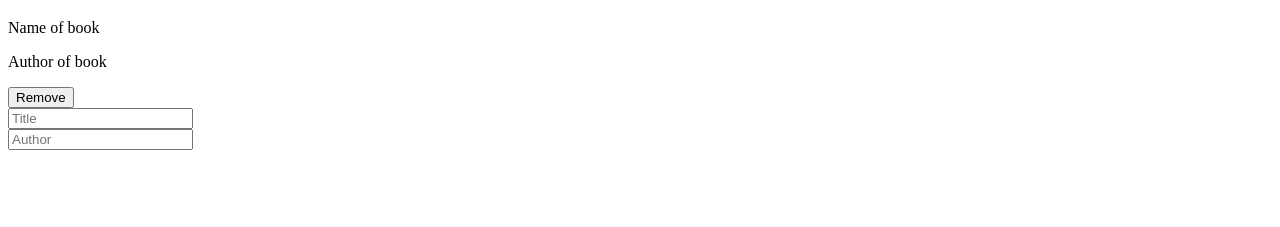
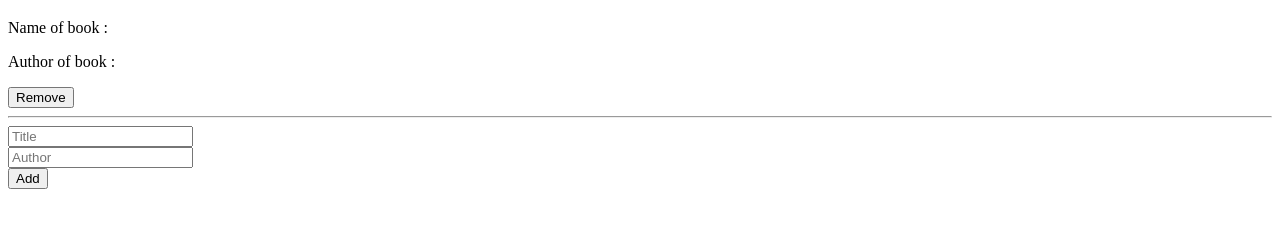
Before and after one commit to Armynerh/awesome_books, a plain HTML site: page index.html in a window 1280 px wide. Shown: the part 61-288 px from the top of the page. Drawn offline with Linux system fonts and the light colour scheme.

Commit message:
Line and Button added to index.html

```diff
--- a/index.html
+++ b/index.html
@@ -8,16 +8,17 @@
 <body>
     <h1>Awesome Books</h1>
     <div>
-        <p>Name of book</p>
-        <p>Author of book</p>
+        <p>Name of book : </p>
+        <p>Author of book : </p>
         <button>Remove</button>
+        <hr>
     </div>
     <div>
     <form>
         <div><input type="text" name="title" id="title" placeholder="Title" required></div>
         <div><input type="text" name="author" id="author" placeholder="Author" required></div>
+        <div><button id="add-data" type="submit">Add</button></div>
     </form>
-
     </div>
 
     <script src="app.js"></script>
```
